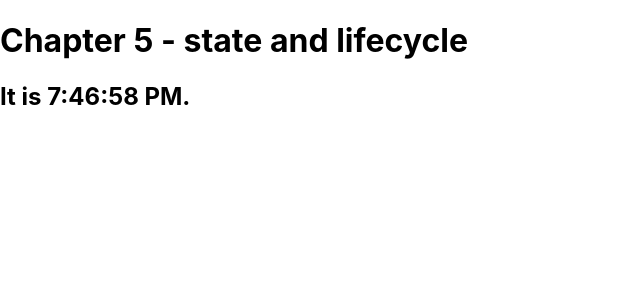
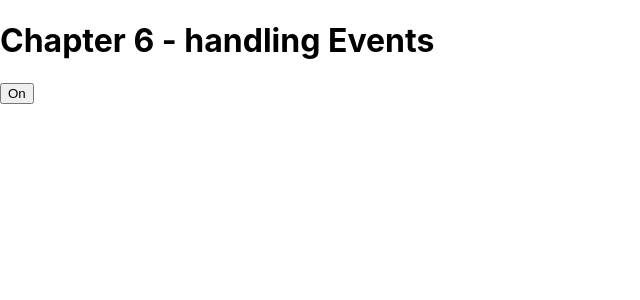
Before and after one commit to umarqu/reactJsTutorial, a React (Create React App) app: page / in a window 1280 px wide. Shown: the top 300 px of the page, without its empty margins (0-640 px from the left). Built offline with nearby package versions, Linux system fonts and the light colour scheme.

Commit message:
chapter 6 and 7

```diff
--- /dev/null
+++ b/src/6_Handling_Events/app.js
@@ -0,0 +1,93 @@
+import React from 'react';
+import ReactDOM from 'react-dom';
+import '../App.css';
+
+const title =
+  "Chapter 6 - handling Events";
+
+class Toggle extends React.Component {
+  constructor(props){
+    super(props);
+    this.state = {isToggleOn:true};
+
+  // this binding is needed to make this work in the callback
+  this.handleClick = this.handleClick.bind(this);
+}
+
+handleClick(){
+  this.setState(state =>({
+    isToggleOn:!state.isToggleOn
+  }));
+}
+
+render(){
+  return(
+    <div>
+      <h1>{title}</h1>
+      <button onClick={this.handleClick}>
+      {this.state.isToggleOn ? 'On':'Off'}
+      </button>
+    </div>
+  );
+}
+}
+
+export default Toggle;
+
+
+/*
+Handling events with React elements is very similar to handling events on DOM elements
+some syntax differences
+
+1-React events are named using camelCase
+2-JSX you pass a function as the event handler not string
+
+<button onClick={activateLasers}>
+  Activate Lasers
+</button>
+
+
+
+react event
+function ActionLink() {
+  function handleClick(e) {
+    e.preventDefault();
+    console.log('The link was clicked.');
+  }
+
+  return (
+    <a href="#" onClick={handleClick}>
+      Click me
+    </a>
+  );
+}
+
+e is a synthetic event
+In react you dont need to call addEventListener to add listeners to a DOM element after it is created
+provide a listener when the element is initially rendered.
+
+define a component using an ES6 class, a common pattern is for an event handler to be a method on the class
+Toggle component renders a button that lets the user toggle between “ON” and “OFF” states
+above example
+
+
+On binding this
+careful about the meaning of this in JSX callbacks.
+In JavaScript, class methods are not bound by default.
+If you forget to bind this.handleClick and pass it to onClick
+
+
+key point
+if you refer to a method without () after it,
+such as onClick={this.handleClick},
+you should bind that method.
+
+recommend binding in the constructor or using the class fields syntax,
+to avoid this sort of performance problem
+
+
+Passing Arguments to Event Handlers
+common to want to pass an extra parameter to an event handler.
+<button onClick={(e) => this.deleteRow(id, e)}>Delete Row</button>
+<button onClick={this.deleteRow.bind(this, id)}>Delete Row</button>
+*/
```
Also changed, not shown: src/7_Conditional_Rendering/app.js (added, +90 -0 lines), src/index.js (+11 -4 lines).
